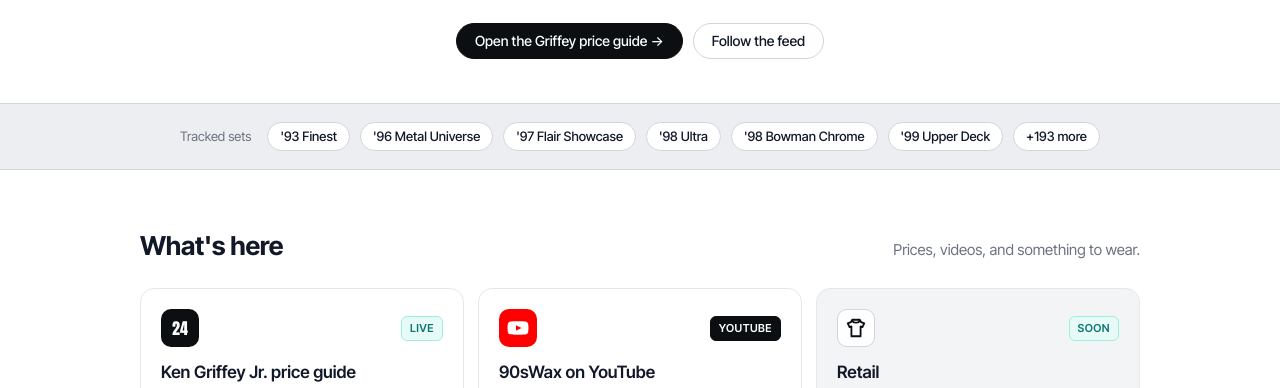
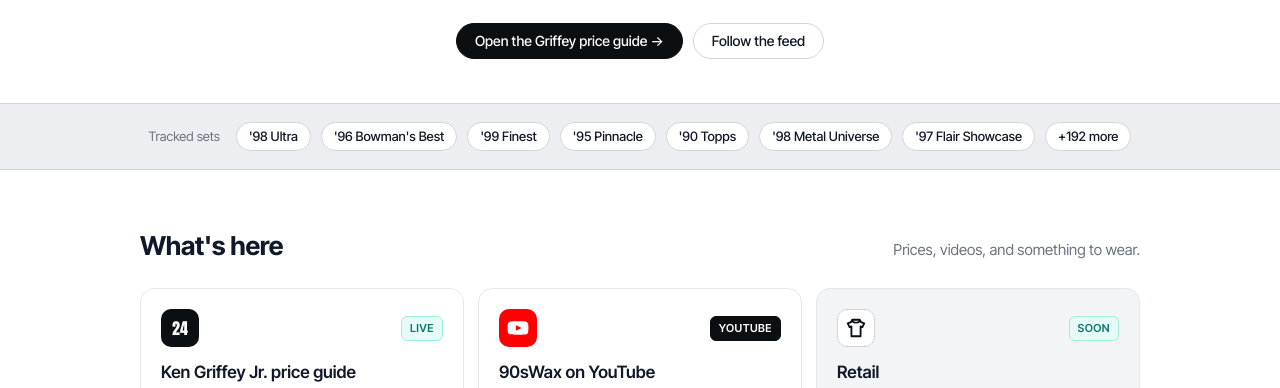
Before and after one commit to shareyoursportscards-max/90swax, a plain HTML site: page index.html in a window 1280 px wide. Shown: the part 362-750 px from the top of the page. Drawn offline with Linux system fonts and the light colour scheme.

Commit message:
Hub: tracked-set chips picked by photo coverage

```diff
--- a/index.html
+++ b/index.html
@@ -179,13 +179,14 @@
 
 <div class="chips"><div class="wrap">
   <span class="lbl">Tracked sets</span>
-  <a class="pill" href="https://griffeycardprices.com/1993/finest/">'93 Finest</a>
-  <a class="pill" href="https://griffeycardprices.com/1996/metal-universe/">'96 Metal Universe</a>
+  <a class="pill" href="https://griffeycardprices.com/1998/ultra/">'98 Ultra</a>
+  <a class="pill" href="https://griffeycardprices.com/1996/bowmans-best/">'96 Bowman's Best</a>
+  <a class="pill" href="https://griffeycardprices.com/1999/finest/">'99 Finest</a>
+  <a class="pill" href="https://griffeycardprices.com/1995/pinnacle/">'95 Pinnacle</a>
+  <a class="pill" href="https://griffeycardprices.com/1990/topps/">'90 Topps</a>
+  <a class="pill" href="https://griffeycardprices.com/1998/metal-universe/">'98 Metal Universe</a>
   <a class="pill" href="https://griffeycardprices.com/1997/flair-showcase/">'97 Flair Showcase</a>
-  <a class="pill" href="https://griffeycardprices.com/1998/ultra/">'98 Ultra</a>
-  <a class="pill" href="https://griffeycardprices.com/1998/bowman-chrome/">'98 Bowman Chrome</a>
-  <a class="pill" href="https://griffeycardprices.com/1999/upper-deck/">'99 Upper Deck</a>
-  <a class="pill" href="https://griffeycardprices.com/">+193 more</a>
+  <a class="pill" href="https://griffeycardprices.com/">+192 more</a>
 </div></div>
 
 <main class="wrap">
```
